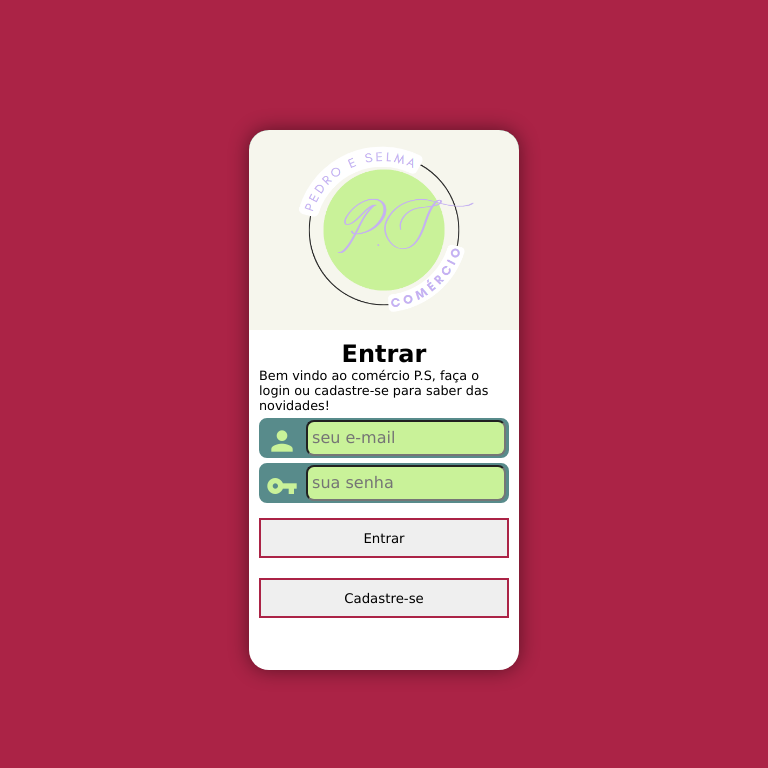
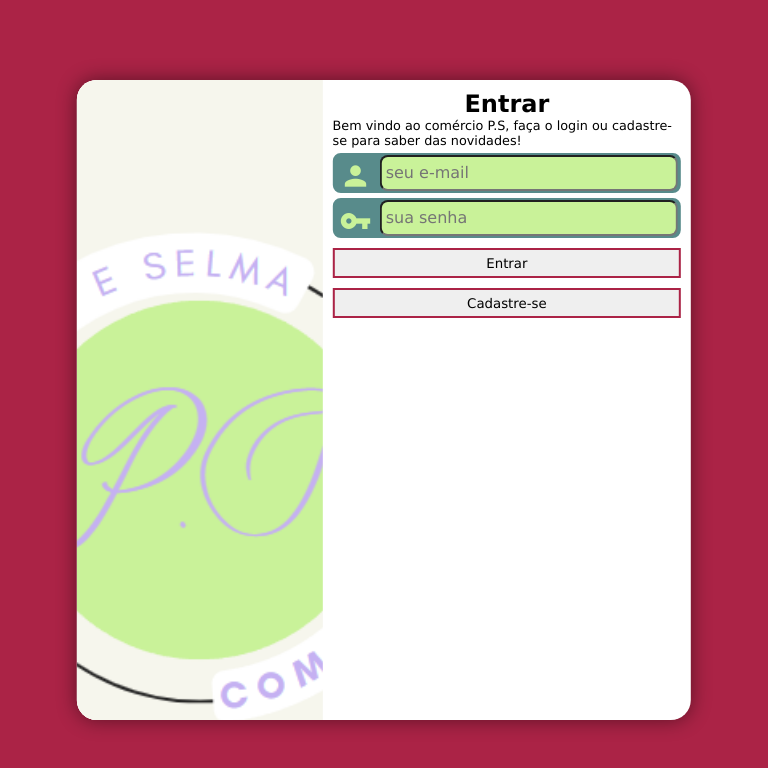
Before and after one commit to kawaru2/projeto-telalogin-ps, a plain HTML site: page index.html in a window 768 px wide. Drawn offline with Linux system fonts and the light colour scheme.

Commit message:
iniciando as medias queries

```diff
--- a/estilos/media-query.css
+++ b/estilos/media-query.css
@@ -0,0 +1,27 @@
+/*
+
+Mobile first = 480px -- 720px
+Tablet = 721px -- 900px
+Notebook = 901px -- 1200px
+More = 1201px
+
+*/
+
+/* tablet */
+@media screen and (min-width:721px) and (max-width:900px) {
+    #login {
+        height: 80vh;
+        width: 80vw;
+    }
+
+    #imagem {
+        float: left;
+        width: 40%;
+        height: 100vh;
+    }
+
+    #formulario {
+        float: right;
+        width: 60%;
+    }
+}
--- a/estilos/style.css
+++ b/estilos/style.css
@@ -26,14 +26,14 @@ main {
 
 #imagem {
     display: block;
-    background: black url(../imagens/P.S-light-mode.png) no-repeat center center;
+    background: white url(../imagens/P.S-light-mode.png) no-repeat center center;
     background-size: cover;
     height: 200px;
 }
 
 #login {
     background-color: white;
-    height: 540px;
+    height: 500px;
     width: 270px;
     border-radius: 20px;
     box-shadow: 0px 0px 20px rgba(0, 0, 0, 0.473);
@@ -57,10 +57,6 @@ main {
 
 #formulario p {
     font-size: 0.8em;
-}
-
-#formulario a {
-    display: inline-block;
 }
 
 .campo {
@@ -95,8 +91,8 @@ main {
 
 #entrar {
     width: 100%;
-    height: 40px;
-    margin: 10px 0px;
+    height: 30px;
+    margin: 5px 0px;
     cursor: pointer;
     border: 2px solid var(--cor-destaque);
 }
@@ -106,12 +102,12 @@ main {
     color: white;
 }
 
-#formulario a {display: block; height: 40px;}
+#formulario a {display: block; height: 30px;}
 
 #formulario button {
     width: 100%;
-    height: 40px;
-    margin: 10px 0px;
+    height: 30px;
+    margin: 5px 0px;
     cursor: pointer;
     border: 2px solid var(--cor-destaque);
 }
--- a/index.html
+++ b/index.html
@@ -8,6 +8,7 @@
     <link rel="stylesheet" href="./estilos/style.css">
     <link rel="stylesheet" href="./estilos/media-query.css">
     <link href="https://fonts.googleapis.com/icon?family=Material+Icons" rel="stylesheet">
+    <script src="./scripts/dlmode.js"></script>
 </head>
 <body>
     <main>
```
